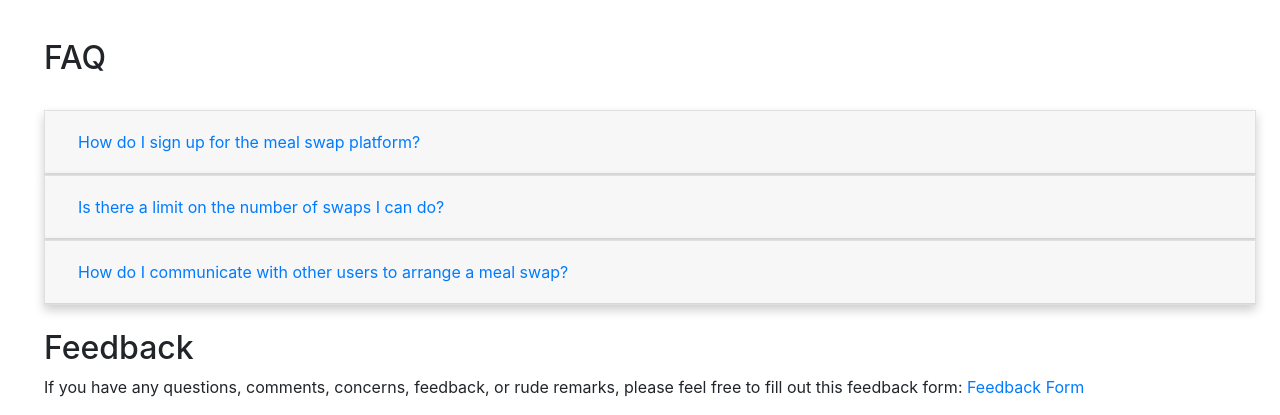
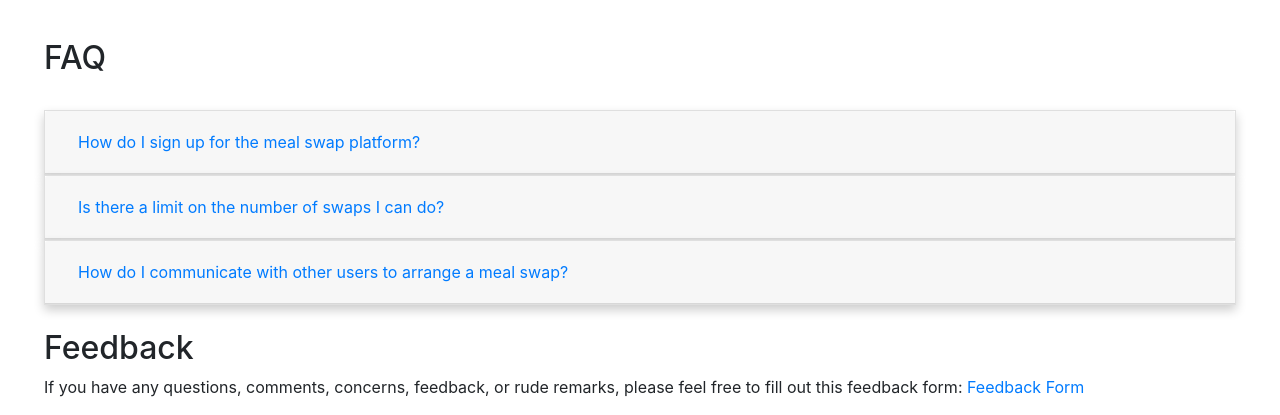
Before and after one commit to dsaha04/MealSwap, a Flask app: page /about in a window 1280 px wide. Shown: the part 624-1039 px from the top of the page. Run offline with Flask 2, Linux system fonts and the light colour scheme; some libraries are stand-ins or nearby versions.

Commit message:
accordion fix

```diff
--- a/templates/about.html
+++ b/templates/about.html
@@ -106,7 +106,7 @@
       </h2>
     </div>
 
-    <div class="mx-sm-4 mt-4" style="padding-left: 20px">
+    <div class="mx-sm-4 mt-4" style="padding-left: 20px; padding-right: 20px">
     <div id="accordion">
       <div class="card">
         <div class="card-header" id="headingOne">
```
